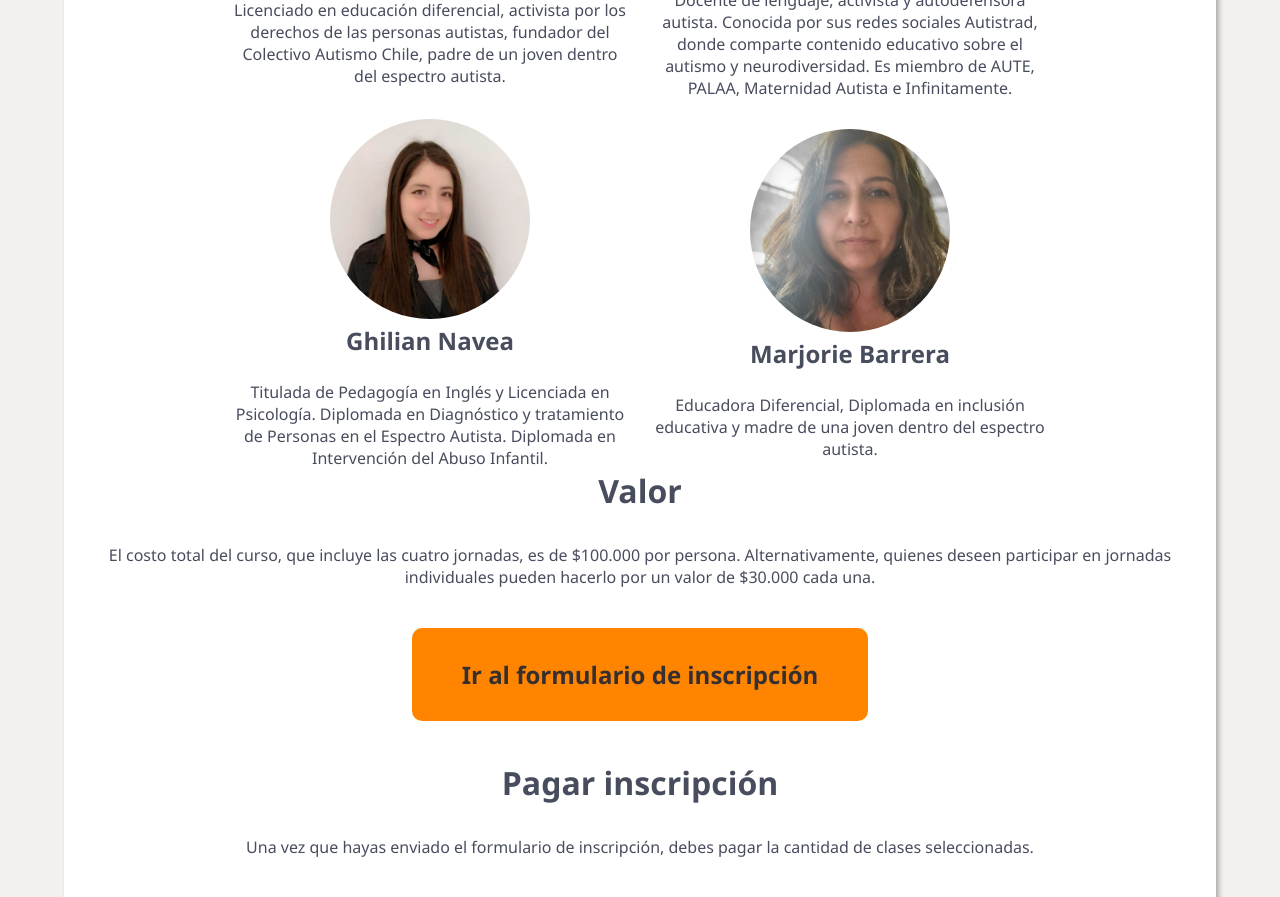
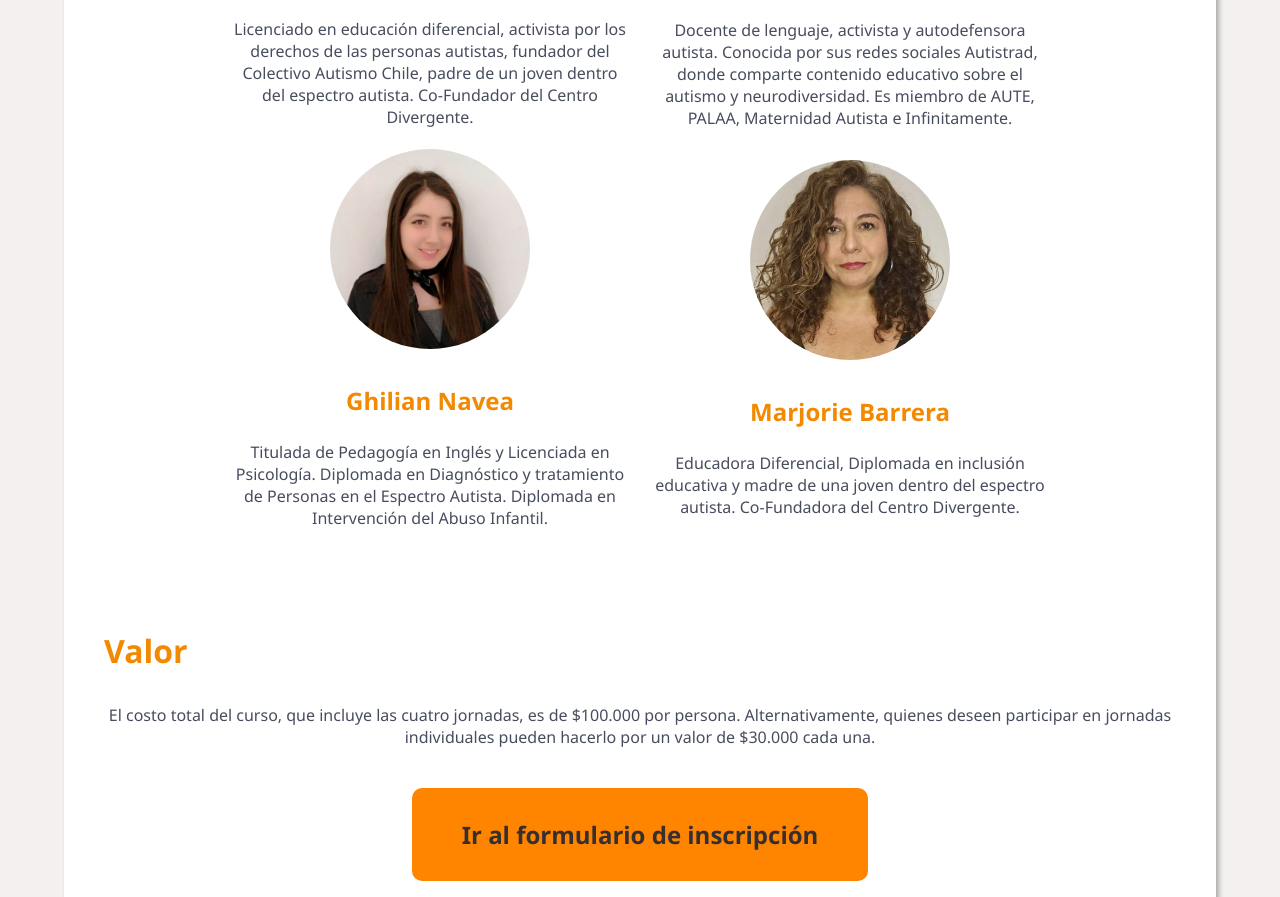
Before and after one commit to christianperich/Divergente, a React (Vite) app in the folder client/: page /curso-online in a window 1280 px wide. Shown: the part 1900-2797 px from the top of the page. Built offline with nearby package versions, Linux system fonts and the light colour scheme; no server answers.

Commit message:
actualiza info curso online

```diff
--- a/client/src/App.css
+++ b/client/src/App.css
@@ -370,6 +370,22 @@ ul {
   gap: 10px;
 }
 
+.curso-online h1,
+.curso-online h2,
+.curso-online h3 {
+  text-align: left;
+  color: #f38900;
+}
+
+.curso-online .valor {
+  margin-top: 100px;
+}
+
+.relatores-card h2 {
+  text-align: center;
+  margin-top: 30px;
+}
+
 @media (max-width: 1215px) {
   .card .card-img {
     width: 300px;
--- a/client/src/pages/CursoOnline.jsx
+++ b/client/src/pages/CursoOnline.jsx
@@ -1,14 +1,14 @@
 import afiche from "../assets/img/afiche-curso-online.png";
 import jose from "../assets/img/jose.jpg";
 import arleen from "../assets/img/arleen.png";
-import marjorie from "../assets/img/marjorie.jpeg";
+import marjorie from "../assets/img/marjorie.jpg";
 import ghilian from "../assets/img/ghilian.png";
 import btnPagar from "../assets/img/btn-flow-blanco.png";
 
 function CursoOnline() {
   return (
     <>
-      <div className="card" style={{ textAlign: "justify" }}>
+      <div className="card curso-online" style={{ textAlign: "justify" }}>
         <h3>Curso Online:</h3>
         <h1>
           Estrategias de abordaje de las necesidades educativas y
@@ -56,7 +56,7 @@ function CursoOnline() {
         <div style={{ textAlign: "center", marginBottom: "70px" }}>
           <a
             className="btn btn-big"
-            href="https://drive.google.com/file/d/1D1kClXASL-aAE-ux7zfkDYwvOrp4if5m/view?usp=sharing"
+            href="https://drive.google.com/file/d/1gRHGUakmG0JI0uyvDImC3fPfTn7Vm5Xy/view?usp=sharing"
             target="_blank"
           >
             Ver el programa
@@ -76,7 +76,8 @@ function CursoOnline() {
             <p>
               Licenciado en educación diferencial, activista por los derechos de
               las personas autistas, fundador del Colectivo Autismo Chile, padre
-              de un joven dentro del espectro autista.
+              de un joven dentro del espectro autista. Co-Fundador del Centro
+              Divergente.
             </p>
           </div>
           <div>
@@ -111,21 +112,31 @@ function CursoOnline() {
             <img
               src={marjorie}
               alt="marjorie"
-              style={{ width: "200px", borderRadius: "100%" }}
+              style={{
+                width: "200px",
+                height: "200px",
+                borderRadius: "100%",
+                objectFit: "cover",
+              }}
             />
             <h2>Marjorie Barrera</h2>
             <p>
               Educadora Diferencial, Diplomada en inclusión educativa y madre de
-              una joven dentro del espectro autista.
+              una joven dentro del espectro autista. Co-Fundadora del Centro
+              Divergente.
             </p>
           </div>
         </div>
-        <h1>Valor</h1>
-        <p style={{ marginBottom: "70px" }}>
-          El costo total del curso, que incluye las cuatro jornadas, es de
-          $100.000 por persona. Alternativamente, quienes deseen participar en
-          jornadas individuales pueden hacerlo por un valor de $30.000 cada una.
-        </p>
+        <div className="valor">
+          <h1>Valor</h1>
+          <p style={{ marginBottom: "70px" }}>
+            El costo total del curso, que incluye las cuatro jornadas, es de
+            $100.000 por persona. Alternativamente, quienes deseen participar en
+            jornadas individuales pueden hacerlo por un valor de $30.000 cada
+            una.
+          </p>
+        </div>
+
         <div style={{ textAlign: "center" }}>
           <a
             className="btn btn-big"
```
Also changed, not shown: client/src/assets/img/marjorie.jpeg (deleted), client/src/assets/img/marjorie.jpg (added).
